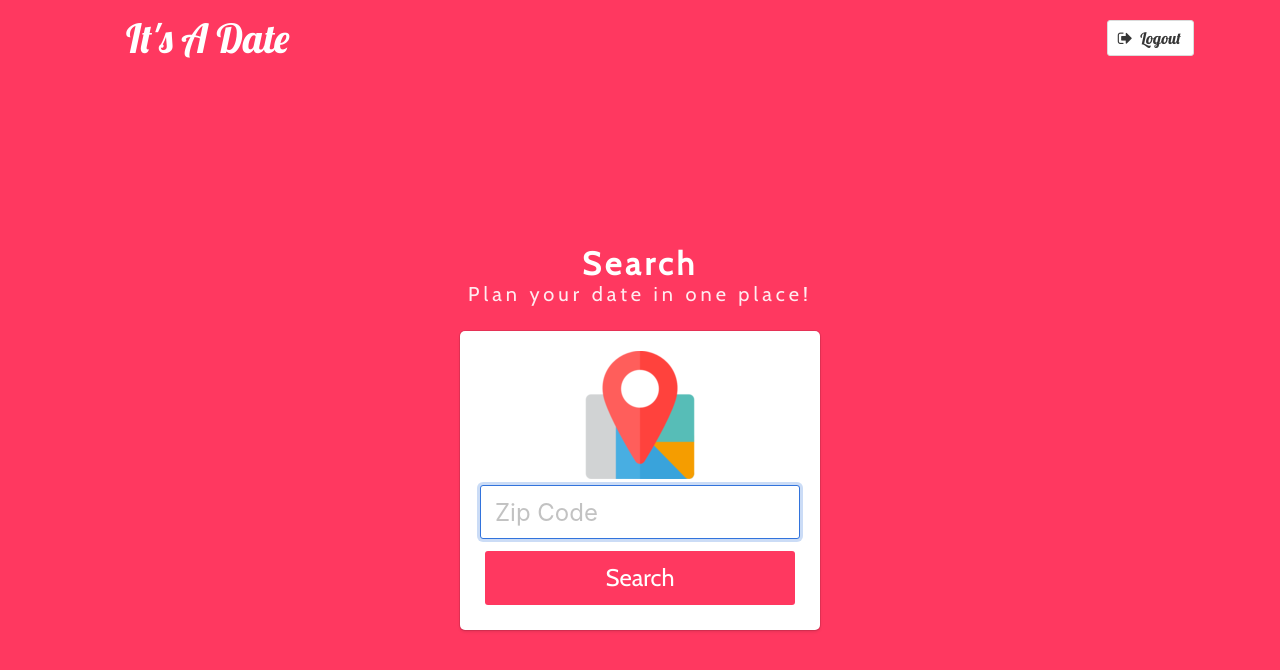
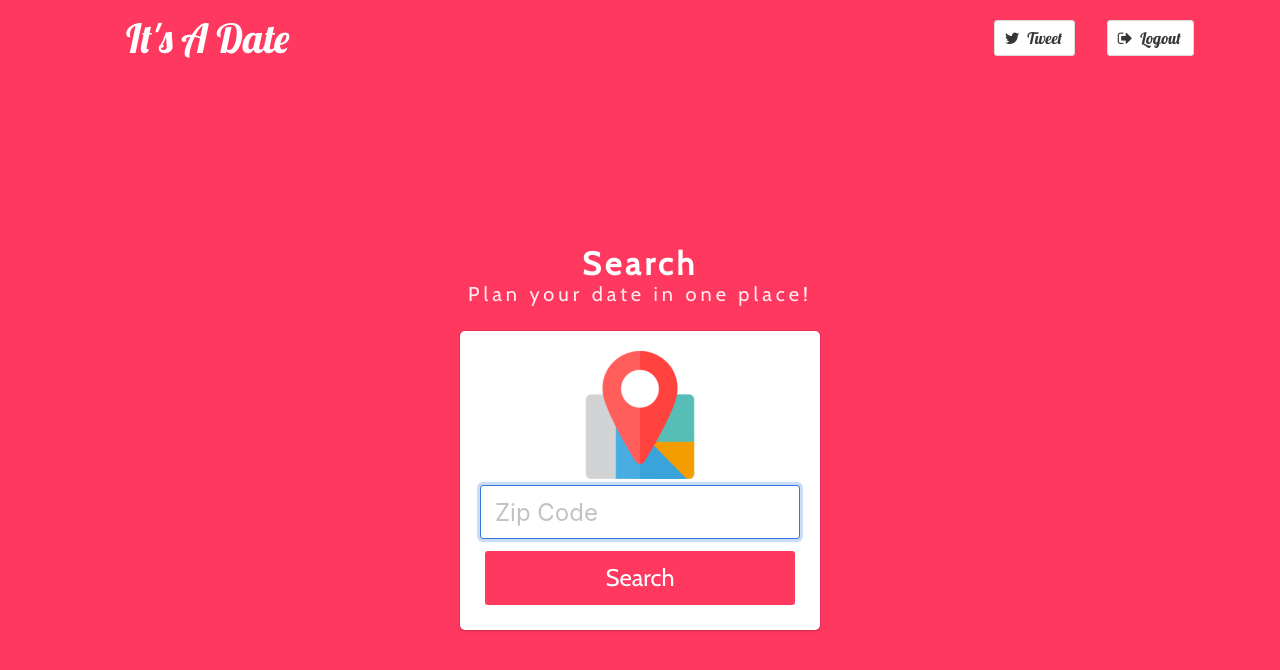
Before and after one commit to Jataveius/ItsADate-GroupProject, a plain HTML site: page location.html in a window 1280 px wide. Drawn offline with nearby package versions, Linux system fonts and the light colour scheme; files whose address does not match are found by name.

Commit message:
udpated syntex

```diff
--- a/location.html
+++ b/location.html
@@ -36,9 +36,26 @@
 
         <div class="navbar-end logo">
             <div class="navbar-item">
+                 <div class="field is-grouped">
+                    <p class="control">
+                        <a class="bd-tw-button button" data-social-network="Twitter" data-social-action="tweet" data-social-target="http://bulma.io"
+                            target="_blank" href="https://twitter.com/intent/tweet?text=Bulma: a modern CSS framework based on Flexbox&hashtags=bulmaio&url=http://bulma.io&via=jgthms">
+                            <span class="icon">
+                                <i class="fa fa-twitter"></i>
+                            </span>
+                            <span>
+                                Tweet
+                            </span>
+                        </a>
+
+                    </p>
+                </div>
+            </div>
+            <div class="navbar-item">
                 <div class="field is-grouped iconTwitter">
                     <p class="control">
-                        <a class="bd-tw-button button" data-social-network="Twitter" data-social-action="tweet" data-social-target="http://bulma.io" href="login.html">
+                        <a class="bd-tw-button button" data-social-network="Twitter" data-social-action="tweet" data-social-target="http://bulma.io"
+                            href="login.html">
                             <span class="icon">
                                 <i class="fa fa-sign-out"></i>
                             </span>
```
